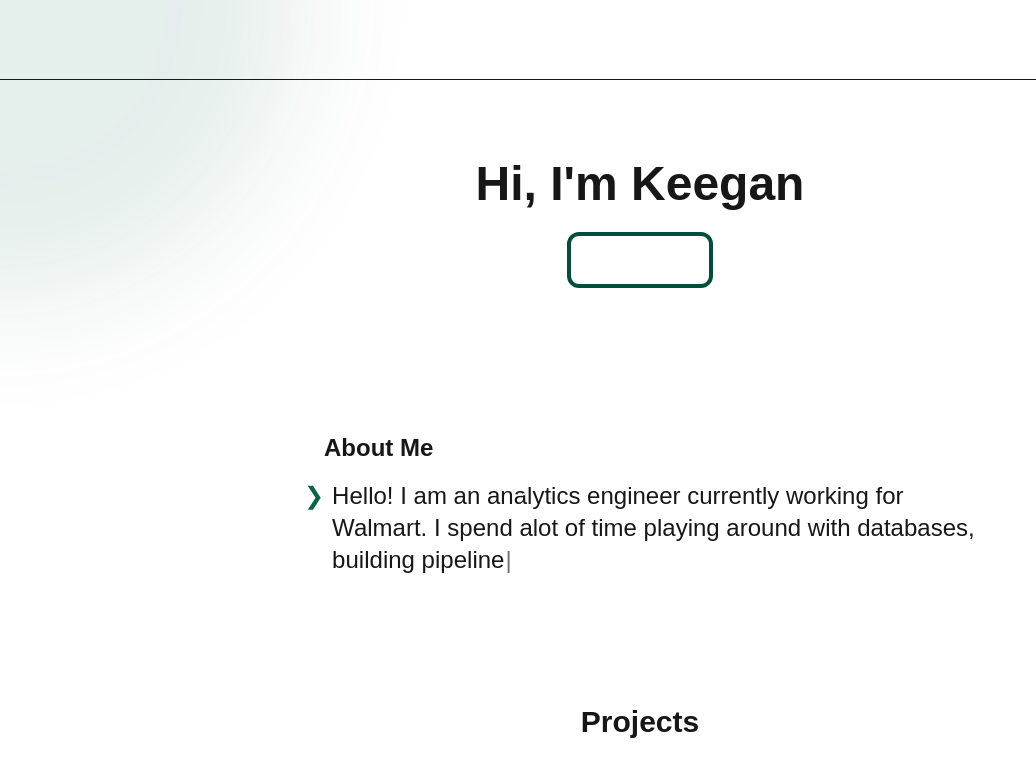
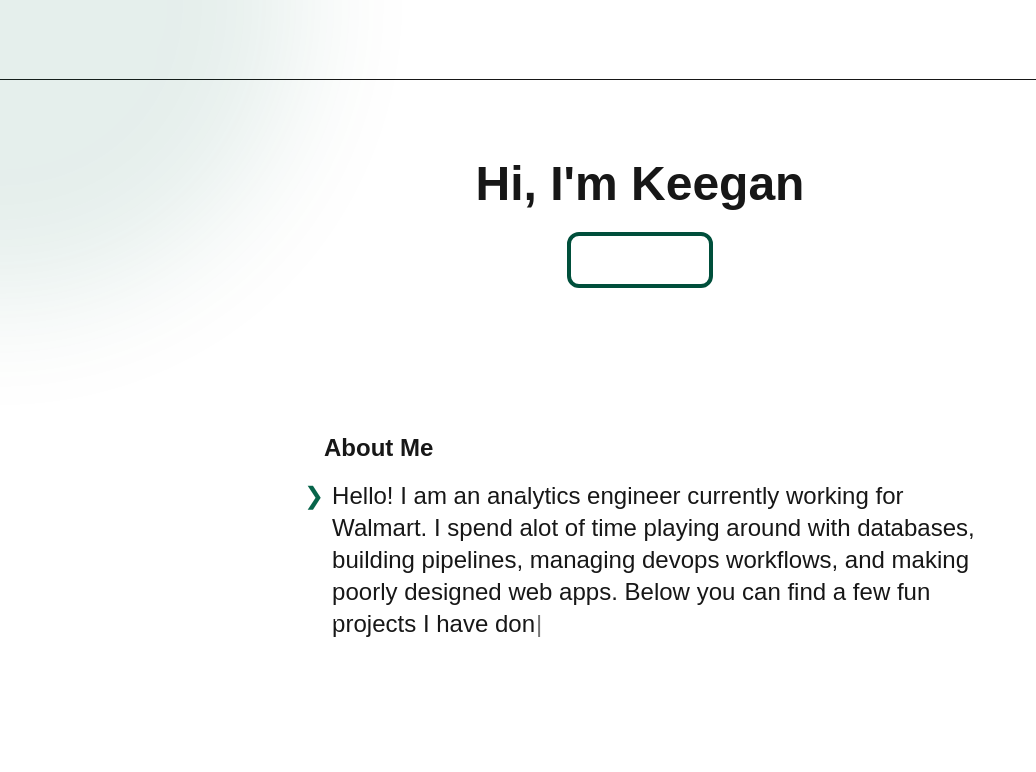
Before and after one commit to dbo-keeganpatton/personal-website-2.0, a Next.js app: page / in a window 1280 px wide. Shown: the top 772 px of the page, without its empty margins (0-1036 px from the left). Built offline with nearby package versions, Linux system fonts and the light colour scheme.

Commit message:
Update Typewrite args

```diff
--- a/components/About.tsx
+++ b/components/About.tsx
@@ -1,14 +1,15 @@
 'use client'
 import dynamic from "next/dynamic";
 
-const Typewriter = dynamic(() => import("typewriter-effect"), {
-    ssr: false,
-});
+const Typewriter = dynamic(() => import("typewriter-effect"), { ssr: false, });
 
 
 export default function About() {
+
 	return (
+
 		<section className="py-16 max-w-2xl mx-auto">
+
 			<h2 className="text-2xl font-semibold mb-4 pl-5">About Me</h2>
             <div className="text-2xl flex items-start">
                 <span className="text-2xl animate-pulse text-emerald-800 mr-2">❯</span>
@@ -26,12 +27,19 @@ export default function About() {
                             so feel free to reach out by sending me an email, or connecting
                             over LinkedIn.`
                         ],
+
 						autoStart: true,
 						loop: true,
-            delay: 20,
+						deleteSpeed: 0,
+						delay: 0,
+
 					}}
+
 				/>
+
 			</div>
+
 		</section>
+
 	);
 }
```
Lines whose indentation alone changed are shown as unchanged.
